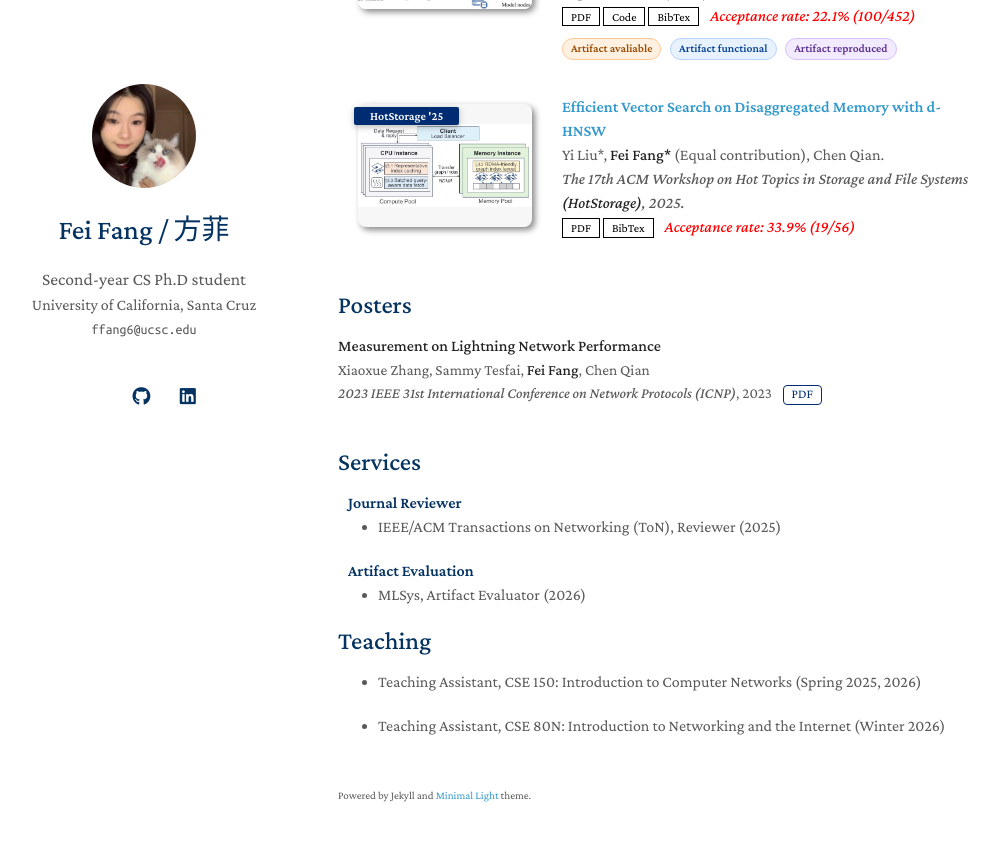
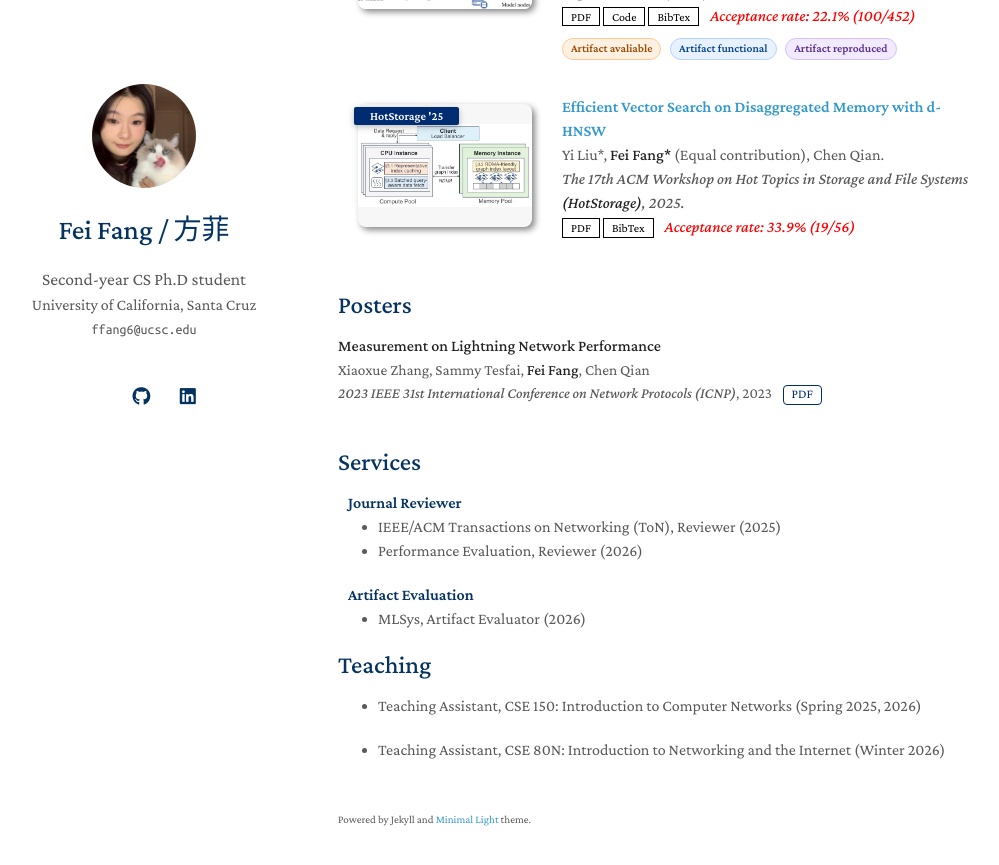
Before and after one commit to fffeifang/fffeifang.github.io, a Jekyll site: the page built from index.md, in a window 1280 px wide and 900 px high, scrolled down 744 px. Shown: the top 865 px of the window, without its empty margins (132-1131 px from the left). Built offline with Jekyll 4.4.1, drawn with Linux system fonts in a browser that asks for light colours; a style sheet for code colours, icons or effects is not loaded; our own code applies the rules of GitHub Pages for plain Markdown files.

Commit message:
update reviewer

```diff
--- a/_includes/services.md
+++ b/_includes/services.md
@@ -7,6 +7,11 @@
     <a href="https://ieeexplore.ieee.org/xpl/RecentIssue.jsp?punumber=90">
       <autocolor>IEEE/ACM Transactions on Networking (ToN), Reviewer (2025)</autocolor>
     </a>
+  </li>
+  <li>
+  <a href="https://www.sciencedirect.com/journal/performance-evaluation">
+    <autocolor>Performance Evaluation, Reviewer (2026)</autocolor>
+  </a>
   </li>
 </ul>
 
```
